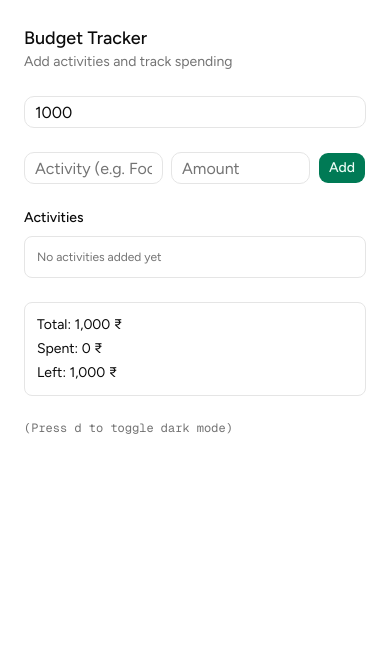
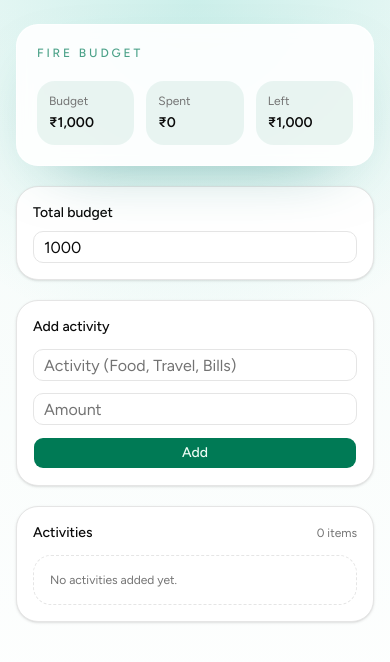
Before and after one commit to AjayKumar211097/Fire, a Next.js app: page / in a window 390 px wide. Shown: the top 662 px of the page. Built offline with nearby package versions, Linux system fonts and the light colour scheme.

Commit message:
feat: make the budget tracker installable on mobile
- add PWA metadata, manifest, icons, and service worker registration
- update the budget screen for a mobile-first installed-app experience
- persist budget data locally so entries remain available on the device

```diff
--- a/app/layout.tsx
+++ b/app/layout.tsx
@@ -1,15 +1,39 @@
-import { Geist, Geist_Mono, Figtree } from "next/font/google"
+import type { Metadata, Viewport } from "next"
+import { Geist_Mono, Figtree } from "next/font/google"
 
 import "./globals.css"
+import { PwaProvider } from "@/components/pwa-provider"
 import { ThemeProvider } from "@/components/theme-provider"
-import { cn } from "@/lib/utils";
+import { cn } from "@/lib/utils"
 
-const figtree = Figtree({subsets:['latin'],variable:'--font-sans'})
+const figtree = Figtree({ subsets: ["latin"], variable: "--font-sans" })
 
 const fontMono = Geist_Mono({
   subsets: ["latin"],
   variable: "--font-mono",
 })
+
+export const metadata: Metadata = {
+  title: "Fire Budget Tracker",
+  description: "Track budgets and spending with an installable mobile-friendly app.",
+  applicationName: "Fire Budget Tracker",
+  manifest: "/manifest.webmanifest",
+  appleWebApp: {
+    capable: true,
+    statusBarStyle: "default",
+    title: "Fire Budget",
+  },
+  icons: {
+    apple: "/apple-icon",
+  },
+}
+
+export const viewport: Viewport = {
+  themeColor: "#0f766e",
+  width: "device-width",
+  initialScale: 1,
+  viewportFit: "cover",
+}
 
 export default function RootLayout({
   children,
@@ -23,7 +47,10 @@ export default function RootLayout({
       className={cn("antialiased", fontMono.variable, "font-sans", figtree.variable)}
     >
       <body>
-        <ThemeProvider>{children}</ThemeProvider>
+        <ThemeProvider>
+          <PwaProvider />
+          {children}
+        </ThemeProvider>
       </body>
     </html>
   )
--- /dev/null
+++ b/app/manifest.ts
@@ -0,0 +1,33 @@
+import type { MetadataRoute } from "next"
+
+export default function manifest(): MetadataRoute.Manifest {
+  return {
+    name: "Fire Budget Tracker",
+    short_name: "Fire Budget",
+    description: "Installable budget tracker for quick spending updates on your phone.",
+    start_url: "/",
+    scope: "/",
+    display: "standalone",
+    background_color: "#f4fbf9",
+    theme_color: "#0f766e",
+    orientation: "portrait",
+    icons: [
+      {
+        src: "/icon?size=192",
+        sizes: "192x192",
+        type: "image/png",
+      },
+      {
+        src: "/icon?size=512",
+        sizes: "512x512",
+        type: "image/png",
+      },
+      {
+        src: "/icon?size=512",
+        sizes: "512x512",
+        type: "image/png",
+        purpose: "maskable",
+      },
+    ],
+  }
+}
--- a/app/page.tsx
+++ b/app/page.tsx
@@ -1,6 +1,6 @@
 "use client"
 
-import { useState } from "react"
+import { startTransition, useEffect, useState } from "react"
 import { Button } from "@/components/ui/button"
 import { Input } from "@/components/ui/input"
 
@@ -9,20 +9,70 @@ type Entry = {
   amount: number
 }
 
+const STORAGE_KEY = "fire-budget-tracker"
+
 export default function Page() {
+  const [isReady, setIsReady] = useState(false)
   const [totalBudget, setTotalBudget] = useState<number>(1000)
   const [entries, setEntries] = useState<Entry[]>([])
   const [name, setName] = useState<string>("")
   const [amount, setAmount] = useState<string>("")
 
+  useEffect(() => {
+    const saved = window.localStorage.getItem(STORAGE_KEY)
+    if (!saved) {
+      startTransition(() => {
+        setIsReady(true)
+      })
+      return
+    }
+
+    try {
+      const parsed = JSON.parse(saved) as {
+        totalBudget?: number
+        entries?: Entry[]
+      }
+
+      if (typeof parsed.totalBudget === "number") {
+        const budget = parsed.totalBudget
+        startTransition(() => {
+          setTotalBudget(budget)
+        })
+      }
+
+      if (Array.isArray(parsed.entries)) {
+        const savedEntries = parsed.entries
+        startTransition(() => {
+          setEntries(savedEntries)
+        })
+      }
+    } catch {
+      window.localStorage.removeItem(STORAGE_KEY)
+    }
+
+    startTransition(() => {
+      setIsReady(true)
+    })
+  }, [])
+
+  useEffect(() => {
+    if (!isReady) {
+      return
+    }
+
+    window.localStorage.setItem(
+      STORAGE_KEY,
+      JSON.stringify({ totalBudget, entries }),
+    )
+  }, [entries, isReady, totalBudget])
+
   const addEntry = () => {
-        if (!name || !amount) return
+    const numericAmount = Number(amount)
+    if (!name.trim() || Number.isNaN(numericAmount) || numericAmount <= 0) {
+      return
+    }
 
-        const newEntries: Entry[] = [
-            ...entries,
-            { name, amount: Number(amount) }
-        ]
-
+    const newEntries: Entry[] = [...entries, { name: name.trim(), amount: numericAmount }]
     setEntries(newEntries)
     setName("")
     setAmount("")
@@ -33,93 +83,114 @@ export default function Page() {
     setEntries(newEntries)
   }
 
-    const spent = entries.reduce((sum, e) => sum + e.amount, 0)
+  const formatCurrency = (value: number) =>
+    new Intl.NumberFormat("en-IN", {
+      style: "currency",
+      currency: "INR",
+      maximumFractionDigits: 0,
+    }).format(value)
+
+  const spent = entries.reduce((sum, entry) => sum + entry.amount, 0)
   const left = totalBudget - spent
 
   return (
-        <div className="flex min-h-svh p-6">
-            <div className="flex max-w-md w-full flex-col gap-6 text-sm">
+    <main className="min-h-svh bg-[radial-gradient(circle_at_top,_rgba(20,184,166,0.18),_transparent_40%),linear-gradient(180deg,_rgba(244,251,249,1)_0%,_rgba(255,255,255,1)_100%)] px-4 py-6 sm:px-6">
+      <div className="mx-auto flex w-full max-w-md flex-col gap-5 text-sm">
+        <section className="rounded-3xl border border-white/70 bg-white/90 p-5 shadow-[0_24px_70px_-40px_rgba(15,118,110,0.65)] backdrop-blur">
+          <div className="mb-5 flex items-start justify-between gap-4">
+            <div>
+              <p className="text-xs font-medium uppercase tracking-[0.24em] text-primary/70">
+                Fire Budget
+              </p>
 
-                {/* Header */}
-                <div>
-                    <h1 className="text-lg font-medium">Budget Tracker</h1>
-                    <p className="text-muted-foreground">
-                        Add activities and track spending
-                    </p>
+            </div>
           </div>
 
-                {/* Total Budget */}
-                <div>
+
+
+          <div className="mt-5 grid grid-cols-3 gap-3">
+            <div className="rounded-2xl bg-primary/8 p-3">
+              <div className="text-xs text-muted-foreground">Budget</div>
+              <div className="mt-1 font-semibold">{formatCurrency(totalBudget)}</div>
+            </div>
+            <div className="rounded-2xl bg-primary/8 p-3">
+              <div className="text-xs text-muted-foreground">Spent</div>
+              <div className="mt-1 font-semibold">{formatCurrency(spent)}</div>
+            </div>
+            <div className="rounded-2xl bg-primary/8 p-3">
+              <div className="text-xs text-muted-foreground">Left</div>
+              <div className="mt-1 font-semibold">{formatCurrency(left)}</div>
+            </div>
+          </div>
+        </section>
+
+        <section className="rounded-3xl border bg-card p-4 shadow-sm">
+          <label className="mb-2 block text-sm font-medium">Total budget</label>
           <Input
             type="number"
+            inputMode="numeric"
             placeholder="Total Budget"
             value={totalBudget}
-                        onChange={(e) => setTotalBudget(Number(e.target.value))}
+            onChange={(event) => setTotalBudget(Number(event.target.value) || 0)}
           />
-                </div>
+        </section>
 
-                {/* Add Entry */}
-                <div className="flex gap-2">
+        <section className="rounded-3xl border bg-card p-4 shadow-sm">
+          <h2 className="text-sm font-medium">Add activity</h2>
+          <div className="mt-3 flex flex-col gap-3 sm:flex-row">
             <Input
-                        placeholder="Activity (e.g. Food)"
+              placeholder="Activity (Food, Travel, Bills)"
               value={name}
-                        onChange={(e) => setName(e.target.value)}
+              onChange={(event) => setName(event.target.value)}
             />
             <Input
               type="number"
+              inputMode="numeric"
               placeholder="Amount"
               value={amount}
-                        onChange={(e) => setAmount(e.target.value)}
+              onChange={(event) => setAmount(event.target.value)}
             />
             <Button onClick={addEntry}>Add</Button>
           </div>
+        </section>
 
-                {/* Activities List */}
-                <div className="flex flex-col gap-2">
+        <section className="rounded-3xl border bg-card p-4 shadow-sm">
+          <div className="mb-3 flex items-center justify-between">
             <h2 className="text-sm font-medium">Activities</h2>
+            <span className="text-xs text-muted-foreground">{entries.length} items</span>
+          </div>
 
           {entries.length === 0 ? (
-                        <div className="text-xs text-muted-foreground border rounded-md p-3">
-                            No activities added yet
+            <div className="rounded-2xl border border-dashed p-4 text-xs text-muted-foreground">
+              No activities added yet.
             </div>
           ) : (
-                        entries.map((e, i) => (
+            <div className="flex flex-col gap-2">
+              {entries.map((entry, index) => (
                 <div
-                                key={i}
-                                className="flex items-center justify-between border rounded-md p-3"
+                  key={`${entry.name}-${index}`}
+                  className="flex items-center justify-between rounded-2xl border p-3"
                 >
-                                <div className="flex flex-col">
-                                    <span className="font-medium">{e.name}</span>
-                                    <span className="text-xs text-muted-foreground">
-                    {e.amount.toLocaleString()} ₹
-                  </span>
+                  <div className="min-w-0">
+                    <div className="truncate font-medium">{entry.name}</div>
+                    <div className="text-xs text-muted-foreground">
+                      {formatCurrency(entry.amount)}
+                    </div>
                   </div>
 
                   <Button
                     variant="destructive"
                     size="sm"
-                                    onClick={() => removeEntry(i)}
+                    onClick={() => removeEntry(index)}
                   >
                     Remove
                   </Button>
                 </div>
-                        ))
+              ))}
+            </div>
           )}
+        </section>
       </div>
-
-                {/* Summary */}
-                <div className="border rounded-md p-3 space-y-1">
-                    <div>Total: {totalBudget.toLocaleString()} ₹</div>
-                    <div>Spent: {spent.toLocaleString()} ₹</div>
-                    <div>Left: {left.toLocaleString()} ₹</div>
-                </div>
-
-                {/* Footer */}
-                <div className="font-mono text-xs text-muted-foreground">
-                    (Press <kbd>d</kbd> to toggle dark mode)
-                </div>
-
-            </div>
-        </div>
+    </main>
   )
 }
--- /dev/null
+++ b/components/pwa-provider.tsx
@@ -0,0 +1,15 @@
+"use client"
+
+import { useEffect } from "react"
+
+export function PwaProvider() {
+  useEffect(() => {
+    if (typeof window === "undefined" || !("serviceWorker" in navigator)) {
+      return
+    }
+
+    void navigator.serviceWorker.register("/sw.js")
+  }, [])
+
+  return null
+}
--- /dev/null
+++ b/public/sw.js
@@ -0,0 +1,7 @@
+self.addEventListener("install", (event) => {
+  event.waitUntil(self.skipWaiting())
+})
+
+self.addEventListener("activate", (event) => {
+  event.waitUntil(self.clients.claim())
+})
```
Also changed, not shown: app/apple-icon.tsx (added, +34 -0 lines), app/icon.tsx (added, +33 -0 lines). Lines whose indentation alone changed are shown as unchanged.
